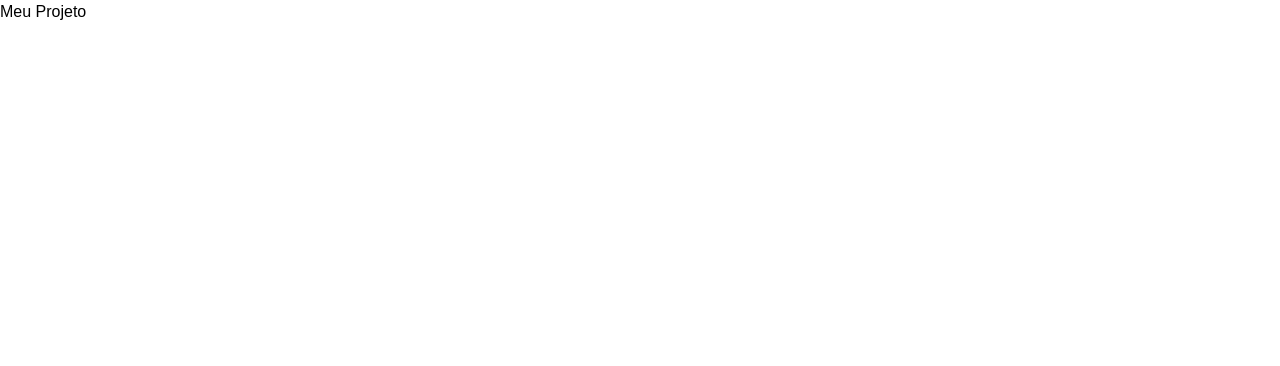
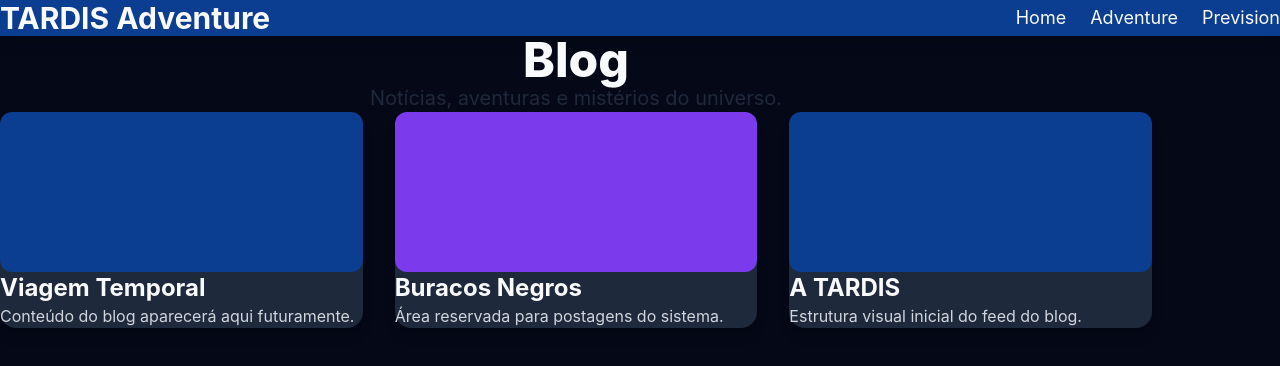
Before and after one commit to ArlensonLorran/TARDIS-Adventure, a Next.js app in the folder frontend/: page / in a window 1280 px wide. Shown: the top 366 px of the page. Built offline with nearby package versions, Linux system fonts and the light colour scheme.

Commit message:
Esqueleto HTML/React da estrutura da página

```diff
--- a/frontend/app/globals.css
+++ b/frontend/app/globals.css
@@ -1,21 +1,15 @@
 @import "tailwindcss";
+
+@theme {
+  --color-azul-tardis: #0B3D91;
+  --color-space-dark: #050816;
+  --color-space-light: #1E293B;
+  --color-galaxy: #7C3AED;
+  --color-star: #F8FAFC;
+}
 
 *{
   margin: 0;
   padding: 0;
   box-sizing: border-box;
 }
-
-html,
-body{
-  width: 100%;
-  overflow-x: hidden;
-  font-family: Arial, Helvetica, sans-serif;
-}
-:root{
-  --primary: #FF5FA2;
-  --secondary: #FFD6E7;
-  --background: #FFF7FA;
-  --dark: #2D1B24;
-  --gray: #6B7280;
-}
--- a/frontend/app/page.tsx
+++ b/frontend/app/page.tsx
@@ -1,7 +1,115 @@
 export default function Home() {
   return (
-    <main>
-      <h1>Meu Projeto</h1>
+    <main className="min-h-screen bg-space-dark text-star">
+
+      {/* HEADER */}
+      <header className="bg-azul-tardis shadow-lg">
+
+        <div className="max-w-7xl mx-auto px-6 py-4 flex items-center justify-between">
+
+          {/* LOGO */}
+          <h1 className="text-3xl font-bold">
+            TARDIS Adventure
+          </h1>
+
+          {/* MENU */}
+          <nav className="flex gap-6 text-lg">
+
+            <a
+              href="/"
+              className="hover:text-galaxy transition"
+            >
+              Home
+            </a>
+
+            <a
+              href="/adventure"
+              className="hover:text-galaxy transition"
+            >
+              Adventure
+            </a>
+
+            <a
+              href="/prevision"
+              className="hover:text-galaxy transition"
+            >
+              Prevision
+            </a>
+
+          </nav>
+
+        </div>
+
+      </header>
+
+      {/* ÁREA PRINCIPAL */}
+      <section className="max-w-6xl mx-auto px-6 py-16">
+
+        {/* TÍTULO */}
+        <div className="mb-12 text-center">
+
+          <h2 className="text-5xl font-extrabold mb-4">
+            Blog
+          </h2>
+
+          <p className="text-space-light text-xl">
+            Notícias, aventuras e mistérios do universo.
+          </p>
+
+        </div>
+
+        {/* FEED DO BLOG */}
+        <div className="grid gap-8 md:grid-cols-2 lg:grid-cols-3">
+
+          {/* CARD 1 */}
+          <article className="bg-space-light p-6 rounded-2xl shadow-lg">
+
+            <div className="h-40 bg-azul-tardis rounded-xl mb-4"></div>
+
+            <h3 className="text-2xl font-bold mb-3">
+              Viagem Temporal
+            </h3>
+
+            <p className="text-gray-300">
+              Conteúdo do blog aparecerá aqui futuramente.
+            </p>
+
+          </article>
+
+          {/* CARD 2 */}
+          <article className="bg-space-light p-6 rounded-2xl shadow-lg">
+
+            <div className="h-40 bg-galaxy rounded-xl mb-4"></div>
+
+            <h3 className="text-2xl font-bold mb-3">
+              Buracos Negros
+            </h3>
+
+            <p className="text-gray-300">
+              Área reservada para postagens do sistema.
+            </p>
+
+          </article>
+
+          {/* CARD 3 */}
+          <article className="bg-space-light p-6 rounded-2xl shadow-lg">
+
+            <div className="h-40 bg-azul-tardis rounded-xl mb-4"></div>
+
+            <h3 className="text-2xl font-bold mb-3">
+              A TARDIS
+            </h3>
+
+            <p className="text-gray-300">
+              Estrutura visual inicial do feed do blog.
+            </p>
+
+          </article>
+
+        </div>
+
+      </section>
+
     </main>
   );
 }
--- a/frontend/package.json
+++ b/frontend/package.json
@@ -10,17 +10,18 @@
   },
   "dependencies": {
     "next": "16.2.6",
+    "postcss": "^8.5.15",
     "react": "19.2.4",
     "react-dom": "19.2.4"
   },
   "devDependencies": {
-    "@tailwindcss/postcss": "^4",
+    "@tailwindcss/postcss": "^4.3.0",
     "@types/node": "^20",
     "@types/react": "^19",
     "@types/react-dom": "^19",
     "eslint": "^9",
     "eslint-config-next": "16.2.6",
-    "tailwindcss": "^4",
+    "tailwindcss": "^4.3.0",
     "typescript": "^5"
   }
 }
--- /dev/null
+++ b/frontend/tailwind.config.js
@@ -0,0 +1,18 @@
+/** @type {import('tailwindcss').Config} */
+module.exports = {
+  content: [
+    "./src/**/*.{js,ts,jsx,tsx,mdx}",
+  ],
+  theme: {
+    extend: {
+      colors: {
+        "azul-tardis": "#0B3D91",
+        "space-dark": "#050816",
+        "space-light": "#1E293B",
+        "galaxy": "#7C3AED",
+        "star": "#F8FAFC",
+      },
+    },
+  },
+  plugins: [],
+}
```
Also changed, not shown: frontend/app/adventure/page.tsx (added), frontend/app/prevision/page.tsx (added), frontend/components/Button.tsx (added), frontend/components/Card.tsx (added), frontend/components/Footer.tsx (added), frontend/components/Navbar.tsx (added), 1 other file (tests, documents, lock files or other folders).
